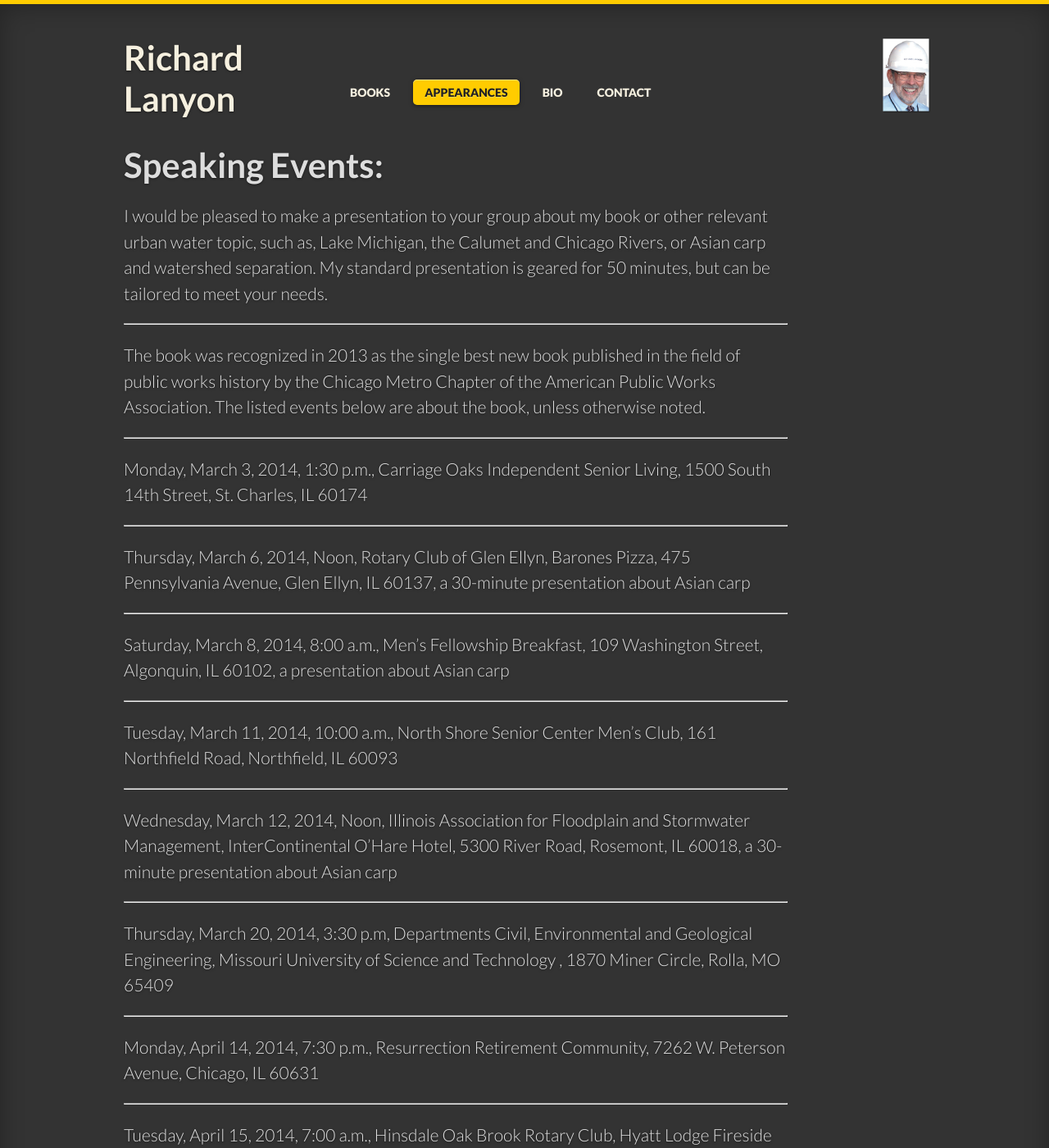
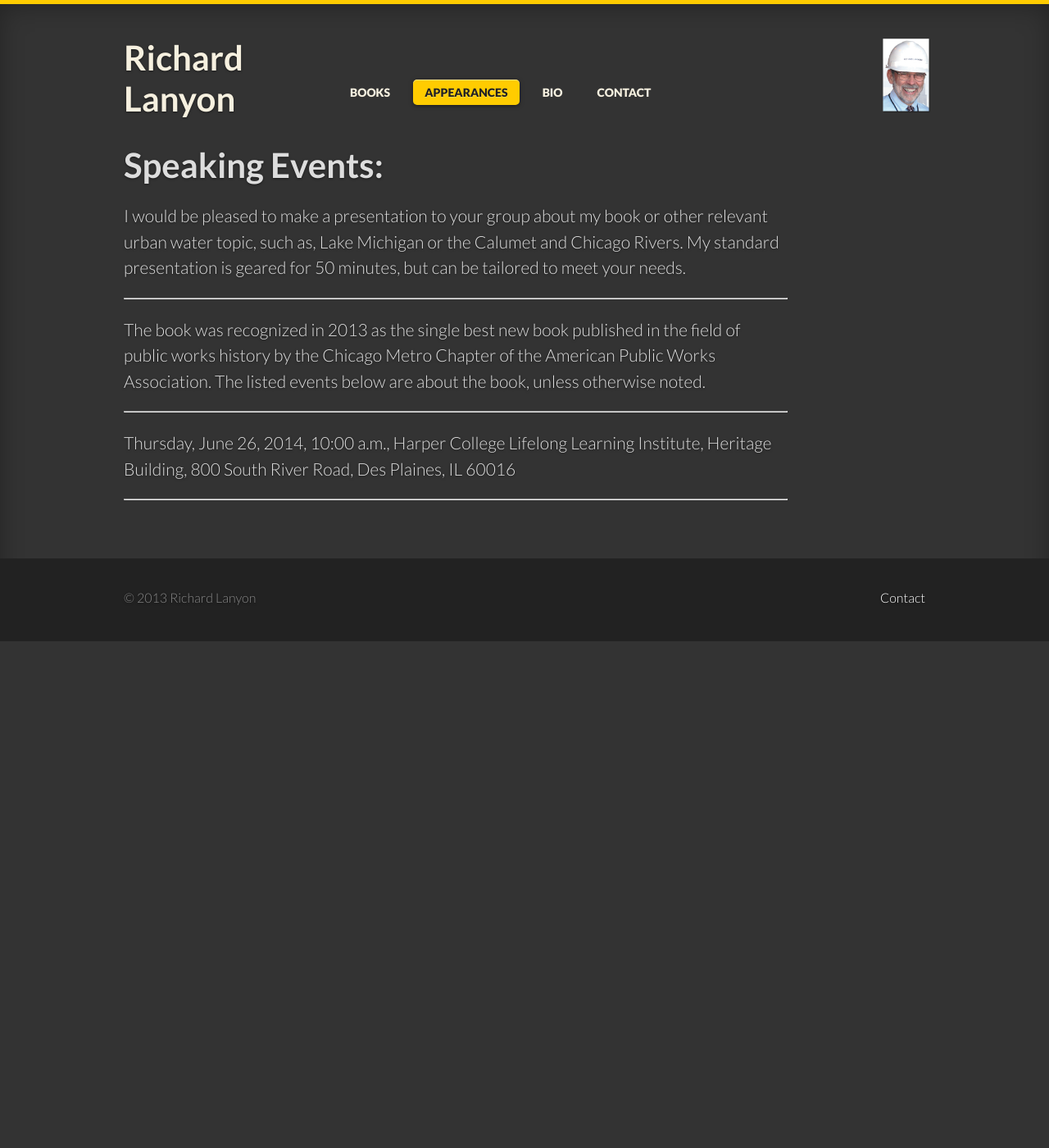
Before and after one commit to LanyonM/lanyonspeaks, a Jekyll site: the page built from _posts/2013-01-01-speaking.md, in a window 1280 px wide and 1400 px high. Shown: the whole window at 82% size. Built offline with Jekyll 4.4.1, drawn with Linux system fonts in a browser that asks for light colours; some web fonts are replaced; some of the changed text lies outside the part shown.

Commit message:
Update 2013-01-01-speaking.md

```diff
--- a/_posts/2013-01-01-speaking.md
+++ b/_posts/2013-01-01-speaking.md
@@ -6,7 +6,7 @@ section: appearances
 ---
 
 # Speaking Events:
-I would be pleased to make a presentation to your group about my book or other relevant urban water topic, such as, Lake Michigan, the Calumet and Chicago Rivers, or Asian carp and watershed separation. My standard presentation is geared for 50 minutes, but can be tailored to meet your needs.
+I would be pleased to make a presentation to your group about my book or other relevant urban water topic, such as, Lake Michigan or the Calumet and Chicago Rivers. My standard presentation is geared for 50 minutes, but can be tailored to meet your needs.
 
 ----
 
@@ -14,38 +14,7 @@ The book was recognized in 2013 as the single best new book published in the fie
 
 ----
 
-Monday, March 3, 2014, 1:30 p.m., Carriage Oaks Independent Senior Living, 1500 South 14th Street, St. Charles, IL 60174
+Thursday, June 26, 2014, 10:00 a.m., Harper College Lifelong Learning Institute, Heritage Building, 800 South River Road, Des Plaines, IL 60016
+
 
 ----
-
-Thursday, March 6, 2014, Noon, Rotary Club of Glen Ellyn, Barones Pizza, 475 Pennsylvania Avenue, Glen Ellyn, IL 60137, a 30-minute presentation about Asian carp
-
-----
-
-Saturday, March 8, 2014, 8:00 a.m., Men’s Fellowship Breakfast, 109 Washington Street, Algonquin, IL 60102, a presentation about Asian carp
-
-----
-
-Tuesday, March 11, 2014, 10:00 a.m., North Shore Senior Center Men’s Club, 161 Northfield Road, Northfield, IL 60093
-
-----
-
-Wednesday, March 12, 2014, Noon, Illinois Association for Floodplain and Stormwater Management, InterContinental O’Hare Hotel, 5300 River Road, Rosemont, IL 60018, a 30-minute presentation about Asian carp
-
-----
-
-Thursday, March 20, 2014, 3:30 p.m, Departments Civil, Environmental and Geological Engineering, Missouri University of Science and Technology , 1870 Miner Circle, Rolla, MO 65409
-
-----
-
-Monday, April 14, 2014, 7:30 p.m., Resurrection Retirement Community, 7262 W. Peterson Avenue, Chicago, IL 60631
-
-----
-
-Tuesday, April 15, 2014, 7:00 a.m., Hinsdale Oak Brook Rotary Club, Hyatt Lodge Fireside Room, 2815 Jorie Boulevard, Oak Brook, IL 60523-2161, a 30-minute talk about the book
-
-----
-
-Friday, April 18, 2014, 11:30, APWA and ISPE Joint Meeting, Bella Bacinos Restaurant, 75 East Wacker Drive, Chicago, IL 60601, a 30-minute presentation on Asian carp and Chicago area waterways
-
-----
```
